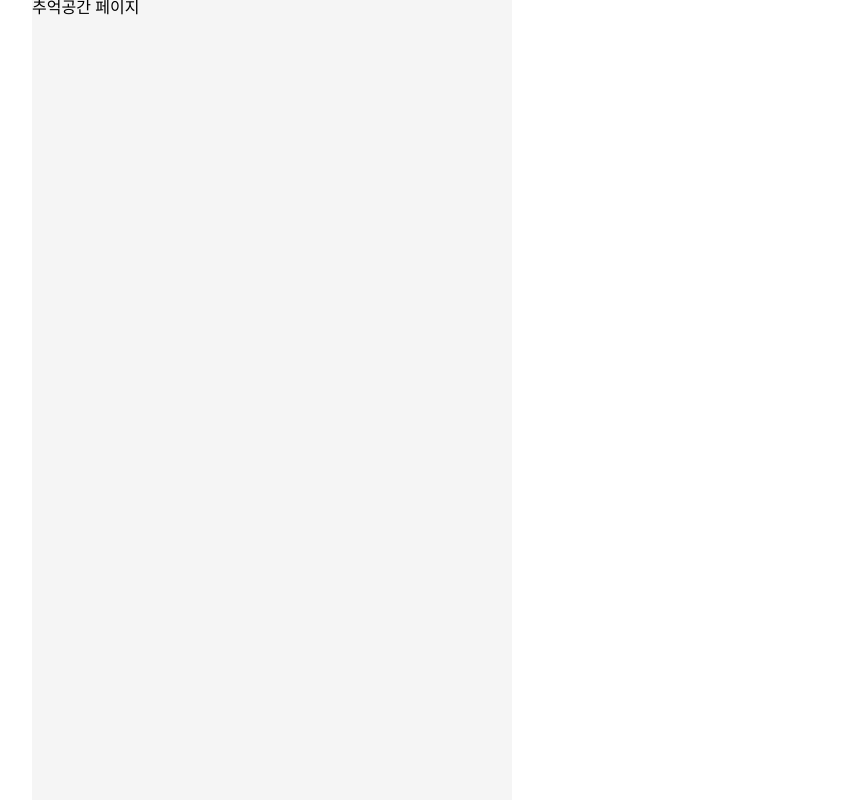
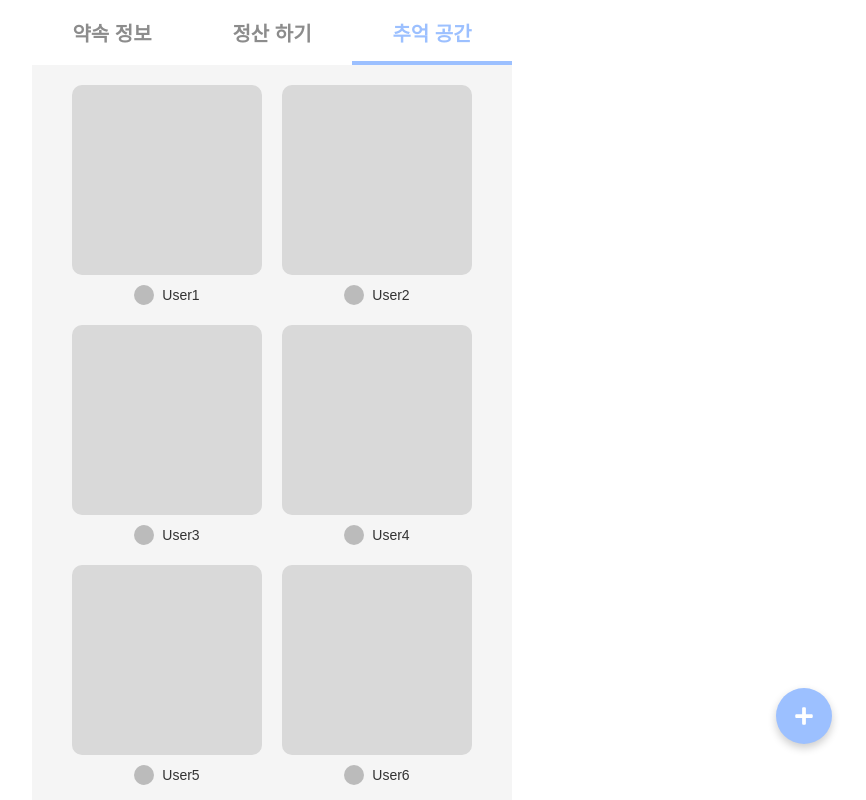
Before and after one commit to FRONT-END-BOOTCAMP-PLUS-3/moongchija, a Next.js app: page /user/appointments/1/gallery in a window 1280 px wide. Shown: the top 800 px of the page, without its empty margins (368-1234 px from the left). Built offline with nearby package versions, Linux system fonts and the light colour scheme; a web font is replaced by a local one.

Commit message:
[style] 상세페이지 추억 공간 페이지 마크업 및 스타일링

```diff
--- /dev/null
+++ b/app/user/appointments/[id]/components/gallery/galleryDetail/galleryDetail.module.scss
@@ -0,0 +1,46 @@
+.galleryContainer {
+  width: 400px;
+  margin: 0 auto;
+  display: grid;
+  grid-template-columns: repeat(2, 1fr);
+  gap: 20px;
+  margin-top: 20px;
+  justify-items: center;
+  position: relative;
+  margin-bottom: 20px;
+}
+
+.photoCard {
+  display: flex;
+  flex-direction: column;
+  align-items: center;
+  width: 100px;
+}
+
+.photo {
+  width: 190px;
+  height: 190px;
+  border-radius: 10px;
+  background-size: cover;
+  background-position: center;
+  background-repeat: no-repeat;
+}
+
+.userInfo {
+  display: flex;
+  align-items: center;
+  margin-top: 10px;
+}
+
+.userIcon {
+  width: 20px;
+  height: 20px;
+  border-radius: 50%;
+  background-color: #bbb;
+  margin-right: 8px;
+}
+
+.username {
+  font-size: 14px;
+  color: #333;
+}
--- /dev/null
+++ b/app/user/appointments/[id]/components/gallery/galleryDetail/galleryDetail.tsx
@@ -0,0 +1,41 @@
+"use client";
+
+import styles from "./galleryDetail.module.scss";
+
+const GalleryDetail = () => {
+  const photos = [
+    { id: 1, src: "", username: "User1" },
+    { id: 2, src: "", username: "User2" },
+    { id: 3, src: "", username: "User3" },
+    { id: 4, src: "", username: "User4" },
+    { id: 5, src: "", username: "User5" },
+    { id: 6, src: "", username: "User6" },
+    { id: 7, src: "", username: "User7" },
+    { id: 8, src: "", username: "User8" },
+  ];
+
+  return (
+    <div>
+      <div className={styles.galleryContainer}>
+        {photos.map((photo) => (
+          <div key={photo.id} className={styles.photoCard}>
+            <div
+              className={styles.photo}
+              style={{
+                backgroundImage: photo.src ? `url(${photo.src})` : "none",
+                backgroundColor: photo.src ? "transparent" : "#D9D9D9",
+              }}
+            ></div>
+            <div className={styles.userInfo}>
+              <div className={styles.userIcon}></div>
+              <span className={styles.username}>{photo.username}</span>
+            </div>
+          </div>
+        ))}
+
+      </div>
+    </div>
+  );
+};
+
+export default GalleryDetail;
--- /dev/null
+++ b/app/user/appointments/[id]/gallery/gallery.module.scss
@@ -0,0 +1,38 @@
+.container {
+  // height: 675px;
+  // overflow-y: scroll;
+}
+
+.circleButtonWrapper {
+  position: fixed;
+  bottom: 5%;
+  right: 5%;
+}
+
+.modalContainer {
+  width: 100%;
+}
+
+.title {
+  font-size: 20px;
+  margin-left: 30px;
+}
+
+.imageWrapper {
+  display: flex;
+  justify-content: center;
+  margin-top: 20px;
+}
+
+.uploadedImage {
+  border-radius: 10px;
+  box-shadow: 0 2px 8px rgba(0, 0, 0, 0.1);
+}
+
+.buttonWrapper {
+  display: flex;
+  justify-content: space-between;
+  margin-top: 20px;
+  margin-right: 30px;
+  margin-left: 30px;
+}
--- a/app/user/appointments/[id]/gallery/page.tsx
+++ b/app/user/appointments/[id]/gallery/page.tsx
@@ -1,5 +1,67 @@
+"use client";
+
+import { useState } from "react";
+import CircleButton from "@/components/circleButton/CircleButton";
+import DetailTabMenu from "../components/detail/DetailTabMenu/DetailTabMenu";
+import GalleryDetail from "../components/gallery/galleryDetail/galleryDetail";
+import styles from "./gallery.module.scss";
+import Modal from "@/components/modal/Modal";
+import Button from "@/components/button/Button";
+import Image from "next/image";
+
 const GalleryPage = () => {
-  return <div> 추억공간 페이지</div>;
+  const [isModalOpen, setIsModalOpen] = useState(false);
+
+  const openModal = () => setIsModalOpen(true);
+  const closeModal = () => setIsModalOpen(false);
+
+  return (
+    <div>
+      <DetailTabMenu />
+      <div className={styles.container}>
+        <GalleryDetail />
+      </div>
+
+      <div className={styles.circleButtonWrapper}>
+        <CircleButton onClick={openModal} />
+      </div>
+
+      <Modal isOpen={isModalOpen} onClose={closeModal}>
+        <div className={styles.modalContainer}>
+          <div className={styles.noticeModalBox}>
+            <span className={styles.title}>사진 업로드</span>
+
+            <div className={styles.imageWrapper}>
+              <Image
+                src="/images/sample-image.jpg"
+                alt="Uploaded Image"
+                width={300}
+                height={300}
+                className={styles.uploadedImage}
+              />
+            </div>
+
+            <div className={styles.buttonWrapper}>
+              <Button
+                text="사진 찾기"
+                size="sm"
+                color="--grey-5-color"
+                active={true}
+                onClick={closeModal}
+              />
+              <Button
+                text="첨부하기"
+                size="sm"
+                color="--primary-color"
+                active={true}
+                onClick={closeModal}
+              />
+            </div>
+          </div>
+        </div>
+      </Modal>
+    </div>
+  );
 };
 
 export default GalleryPage;
```
